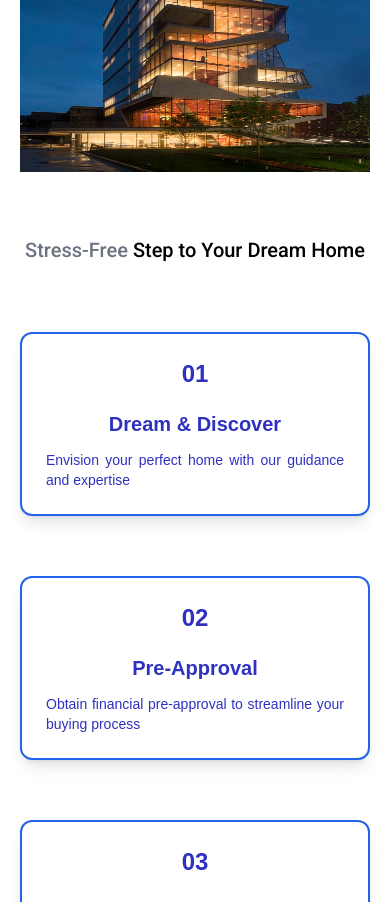
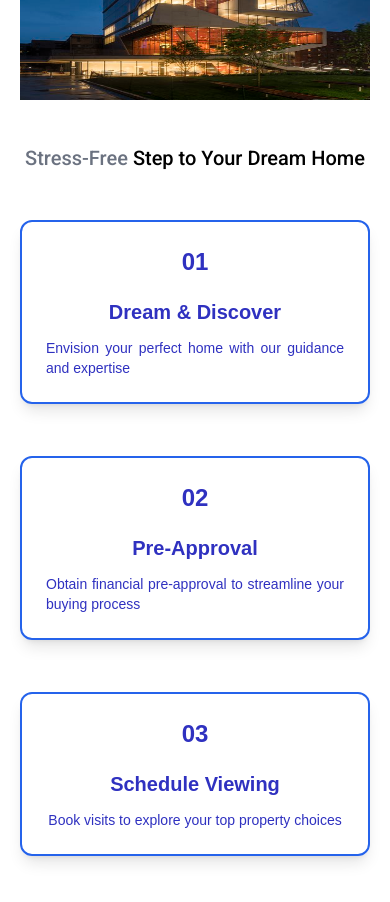
Before and after one commit to cookies042004/GrowInfinityv2, a React (Vite) app in the folder frontend/: page /about in a window 390 px wide. Shown: the part 1080-1982 px from the top of the page. Built offline with nearby package versions, Linux system fonts and the light colour scheme.

Commit message:
add enhancements

```diff
--- a/frontend/src/components/Navbar.jsx
+++ b/frontend/src/components/Navbar.jsx
@@ -15,7 +15,7 @@ export const Navbar = ({ mobileMenu, setMobileMenu }) => {
 
   return (
     <>
-      <nav className="block lg:hidden bg-white max-w-[1280px]">
+      <nav className="block fixed z-[1000] w-[100%] top-0 lg:hidden bg-white shadow-lg">
         <div className="flex items-center justify-between m-3">
           <div>
             <Link to="/">
--- a/frontend/src/pages/About/About.jsx
+++ b/frontend/src/pages/About/About.jsx
@@ -76,11 +76,11 @@ export const About = () => {
       </div>
 
       <div className="my-5 max-w-[1280px] mx-auto">
-        <h1 className="text-center text-xl lg:text-4xl font-roboto font-medium py-8">
+        <h1 className="text-center text-xl lg:text-4xl font-roboto font-medium py-3 lg:py-8">
           <span className="text-gray-500">Stress-Free</span> Step to Your Dream
           Home
         </h1>
-        <div className="grid sm:grid-cols-12 mt-4 lg:mt-10 gap-5">
+        <div className="grid sm:grid-cols-12 mt-4 lg:mt-10 gap-3 lg:gap-5">
           {[
             {
               number: "01",
--- a/frontend/src/pages/Home/Home.jsx
+++ b/frontend/src/pages/Home/Home.jsx
@@ -55,7 +55,7 @@ export const Home = () => {
       {/* Hero  */}
       <div className="homeBanner overflow-hidden relative h-screen flex flex-col items-center lg:items-start justify-center lg:ps-24 ">
         <div className="text-center">
-          <h1 className="text-2xl lg:text-4xl font-medium lg:mt-24">
+          <h1 className="text-2xl lg:text-4xl font-medium mt-14 lg:mt-24">
             Find your next{" "}
             <Typewriter
               words={["best cozy place", "dream home", "office"]}
@@ -64,7 +64,7 @@ export const Home = () => {
             />
           </h1>
         </div>
-        <div className="my-10">
+        <div className="my-5 lg:my-10">
           <p className="font-dmsans text-center font-normal text-sm lg:text-lg lg:text-left px-5 lg:px-0">
             Find the best places around you at the cheapest and affordable
             prices.
```
